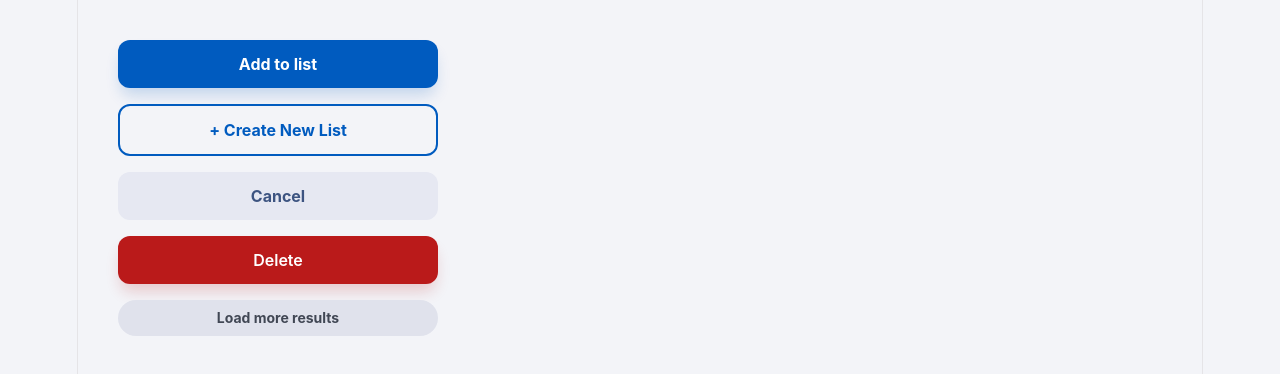
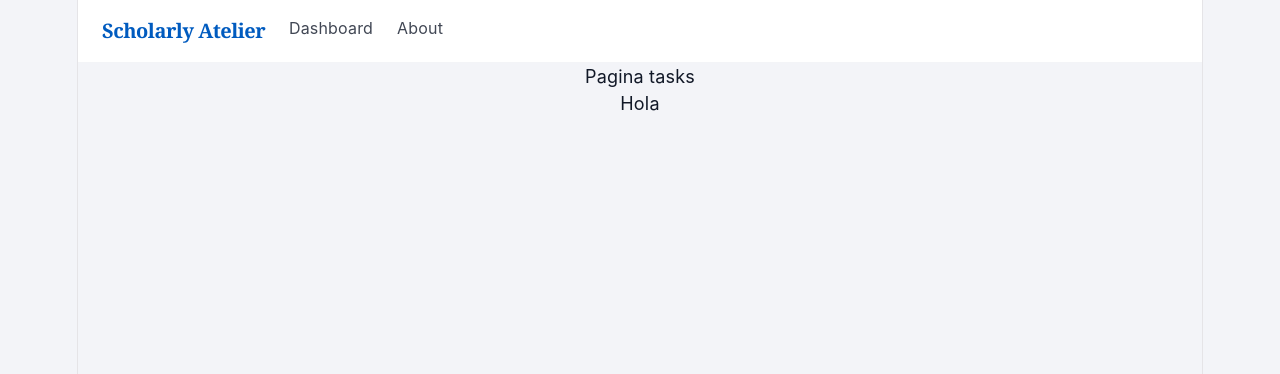
Before and after one commit to DurandalAGB/To-do-list-project-for-tc3005b, a React (Vite) app: page /tasks/1 in a window 1280 px wide. Shown: the top 374 px of the page. Built offline with nearby package versions, Linux system fonts and the light colour scheme.

Commit message:
creacion de componente Badge, date, progressbar y navbar

```diff
--- a/src/App.tsx
+++ b/src/App.tsx
@@ -1,15 +1,7 @@
-import Button from './components/ui/Button'
+import AppRouter from './router/AppRouter';
 
 function App() {
-  return (
-    <div style={{ padding: 40, display: 'flex', flexDirection: 'column', gap: 16, maxWidth: 400 }}>
-      <Button variant="primary">Add to list</Button>
-      <Button variant="secondary">+ Create New List</Button>
-      <Button variant="cancel">Cancel</Button>
-      <Button variant="delete">Delete</Button>
-      <Button variant="pill">Load more results</Button>
-    </div>
-  )
+  return <AppRouter />;
 }
 
-export default App
+export default App;
--- /dev/null
+++ b/src/components/layout/Navbar/Navbar.tsx
@@ -0,0 +1,63 @@
+import { styled } from '@mui/material/styles';
+import { NavLink } from 'react-router-dom';
+
+const NavContainer = styled('nav')({
+  display: 'flex',
+  padding: '16px 24px',
+  alignItems: 'center',
+  gap: '32px',
+  width: '100%',
+  borderBottom: '1px solid rgba(193, 198, 214, 0.20)',
+  background: '#FFF',
+  boxSizing: 'border-box',
+});
+
+const Logo = styled('span')({
+  color: '#005BBF',
+  fontFamily: 'Georgia, serif', // fuente incluida, parecida a Manrope en peso
+  fontSize: '20px',
+  fontWeight: 800,
+  lineHeight: '28px',
+  letterSpacing: '-0.5px',
+  whiteSpace: 'nowrap',
+  width: '154.92px',
+  cursor: 'pointer',
+});
+
+const NavLinks = styled('div')({
+  display: 'flex',
+  gap: '24px',
+  alignItems: 'center',
+});
+
+const StyledNavLink = styled(NavLink)({
+  fontFamily: 'Inter, sans-serif',
+  fontSize: '16px',
+  lineHeight: '24px',
+  textDecoration: 'none',
+  color: '#414754',
+  fontWeight: 400,
+  paddingBottom: '4px',
+  borderBottom: '2px solid transparent',
+  '&.active': {
+    color: '#005BBF',
+    fontWeight: 600,
+    borderBottom: '2px solid #005BBF',
+  },
+});
+
+const Navbar = () => {
+  return (
+    <NavContainer>
+      <Logo>Scholarly Atelier</Logo>
+      <NavLinks>
+        <StyledNavLink to="/">Dashboard</StyledNavLink>
+        <StyledNavLink to="/about">About</StyledNavLink>
+      </NavLinks>
+      {/* avatar y búsqueda van aquí después */}
+      <div style={{ width: '154.92px' }} />
+    </NavContainer>
+  );
+};
+
+export default Navbar;
--- /dev/null
+++ b/src/components/layout/Navbar/index.tsx
@@ -0,0 +1 @@
+export { default } from './Navbar';
--- /dev/null
+++ b/src/components/ui/Badge/index.ts
@@ -0,0 +1 @@
+export { default } from './Badge';
--- /dev/null
+++ b/src/components/ui/DueDate/index.ts
@@ -0,0 +1 @@
+export { default } from './DueDate';
--- /dev/null
+++ b/src/components/ui/ProgressBar/index.ts
@@ -0,0 +1 @@
+export { default } from './ProgressBar';
--- a/src/router/AppRouter.tsx
+++ b/src/router/AppRouter.tsx
@@ -1,9 +1,11 @@
 import { BrowserRouter, Routes, Route } from 'react-router-dom';
 import { Home, Tasks, Search, About } from '../pages';
+import Navbar from '../components/layout/Navbar';
 
 export default function AppRouter() {
   return (
     <BrowserRouter>
+      <Navbar />
       <Routes>
         <Route path="/" element={<Home/>} />
         <Route path="/tasks/:id" element={<Tasks/>} />
@@ -11,6 +13,5 @@ export default function AppRouter() {
         <Route path="/about" element={<About/>} />
       </Routes>
     </BrowserRouter>
-
-  )
+  );
 }
```
Also changed, not shown: src/components/ui/Badge/Badge.tsx (added, +83 -0 lines), src/components/ui/DueDate/DueDate.tsx (added, +62 -0 lines), src/components/ui/ProgressBar/ProgressBar.tsx (added, +57 -0 lines).
